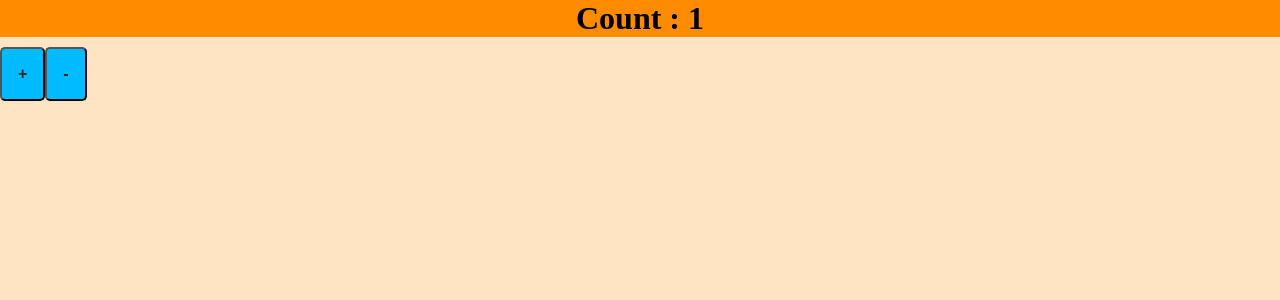
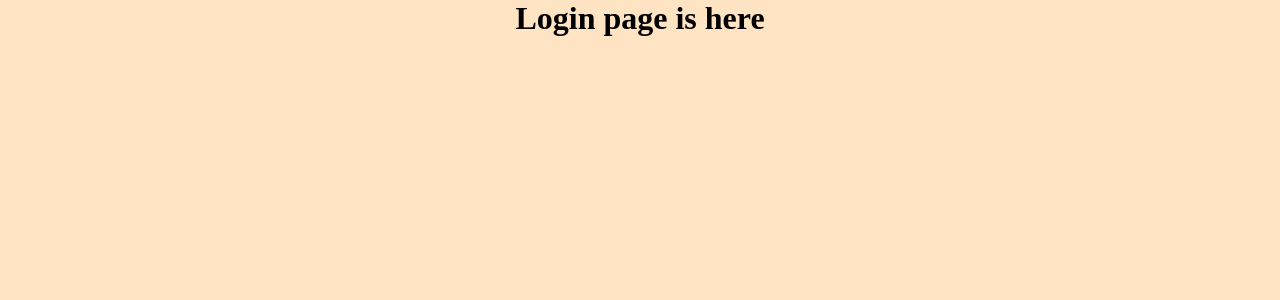
Before and after one commit to mahmudul1024/React_Practice, a React (Create React App) app: page / in a window 1280 px wide. Shown: the top 300 px of the page. Built offline with nearby package versions, Linux system fonts and the light colour scheme.

Commit message:
Conditional_rendering

```diff
--- a/public/Style.css
+++ b/public/Style.css
@@ -62,4 +62,5 @@ background-color: rgb(0, 187, 255);
 
 .back{
     background-color: tan;
+
 }
--- a/src/App.js
+++ b/src/App.js
@@ -1,10 +1,11 @@
 import React from 'react'
-import State from './State'
+
+import Condi_Rendering from './components/Index'
 
 function App() {
   return (
     <div >
-    <State />
+    <Condi_Rendering />
     </div>
   )
 }
--- /dev/null
+++ b/src/components/HomePage.js
@@ -0,0 +1,9 @@
+import React from 'react'
+
+export default function HomePage() {
+  return (
+    <div className='headingStyle'>
+     <h1> Homepage is here </h1>
+    </div>
+  )
+}
--- /dev/null
+++ b/src/components/Index.js
@@ -0,0 +1,35 @@
+import React, { Component } from 'react'
+import HomePage from './HomePage'
+import Login from './Login'
+
+
+export default class Condi_Rendering extends Component {
+
+    constructor(props) {
+      super(props)
+
+      this.state = {
+         islogedin: false
+      }
+    }
+
+
+
+    render() {
+    let element;
+    // if(this.state.islogedin){
+    //     element= <HomePage />
+    // }
+    // else{
+
+    //         element= <Login />
+    //     }
+
+    // element= this.state.islogedin ? <HomePage /> : < Login />;
+        return  <div>
+        { this.state.islogedin ? <HomePage /> : < Login />}
+        </div>
+
+    }
+
+}
--- /dev/null
+++ b/src/components/Login.js
@@ -0,0 +1,9 @@
+import React from 'react'
+
+export default function Login() {
+  return (
+    <div className='headingStyle'>
+     <h1>Login page is here </h1>
+    </div>
+  )
+}
```
